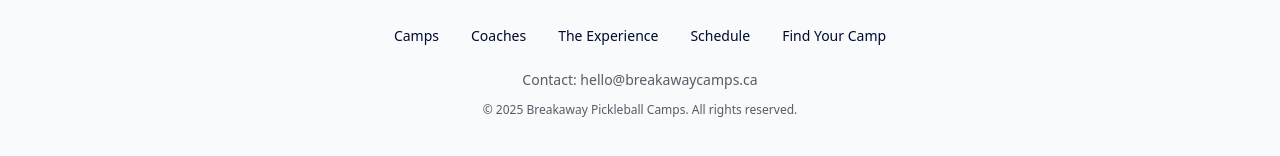
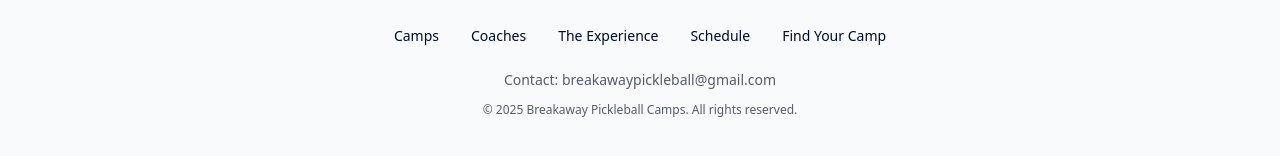
Before and after one commit to jasoncowan25/v0-pickleball-camp-landing-page, a Next.js app: page / in a window 1280 px wide. Shown: the part 2014-2170 px from the top of the page. Built offline with nearby package versions, Linux system fonts and the light colour scheme; no server answers.

Commit message:
feat: update footer contact email to match site
Consistent email format across all pages.

#VERCEL_SKIP

Co-authored-by: null <7774594+jasoncowan25@users.noreply.github.com>

```diff
--- a/components/Footer.tsx
+++ b/components/Footer.tsx
@@ -4,7 +4,6 @@ export function Footer() {
   return (
     <footer className="bg-[#F9FAFB] border-t border-[#E5E7EB] relative">
       {/* Angled top edge (hero continuation) */}
-
 
       <div className="relative max-w-4xl mx-auto px-6 py-12 text-center text-[#111827]/70">
         {/* Mini Nav */}
@@ -27,7 +26,7 @@ export function Footer() {
         </nav>
 
         {/* Contact */}
-        <p className="mt-6 text-sm">Contact: hello@breakawaycamps.ca</p>
+        <p className="mt-6 text-sm">Contact: breakawaypickleball@gmail.com</p>
 
         {/* Copyright */}
         <p className="mt-3 text-xs">© 2025 Breakaway Pickleball Camps. All rights reserved.</p>
```
